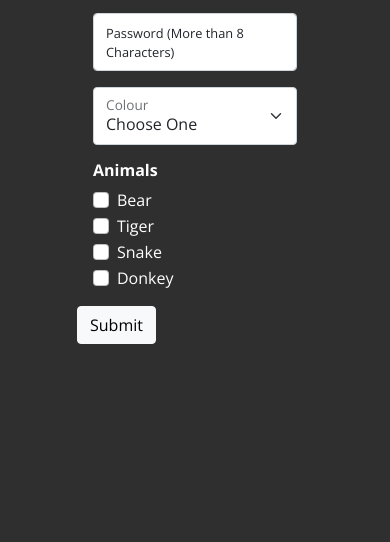
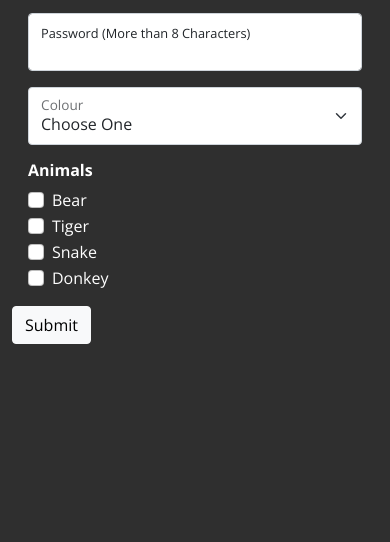
Before and after one commit to ZedNg/springloadtest, a plain HTML site: page index.html in a window 390 px wide. Shown: the part 302-844 px from the top of the page. Drawn offline with nearby package versions, Linux system fonts and the light colour scheme.

Commit message:
fix for submit button

```diff
--- a/index.html
+++ b/index.html
@@ -17,7 +17,7 @@
   <div class="container my-auto">
     <div class="form-body">
       <div class="row align-items-center">
-        <div class="form-holder mx-auto col-8">
+        <div class="form-holder mx-auto col-md-8">
           <div class="form-content">
             <div class="form-items">
               <h3>Contact form</h3>
--- a/script.js
+++ b/script.js
@@ -1,7 +1,7 @@
 (function() {
   'use strict'
   // Block position for checklist for mobile
-  let smallDevice = window.matchMedia("(min-width: 780px)");
+  let smallDevice = window.matchMedia("(min-width: 768px)");
   handleDeviceChange(smallDevice);
   smallDevice.addListener(handleDeviceChange);
   // Fetch all the selector from the HTML
```
